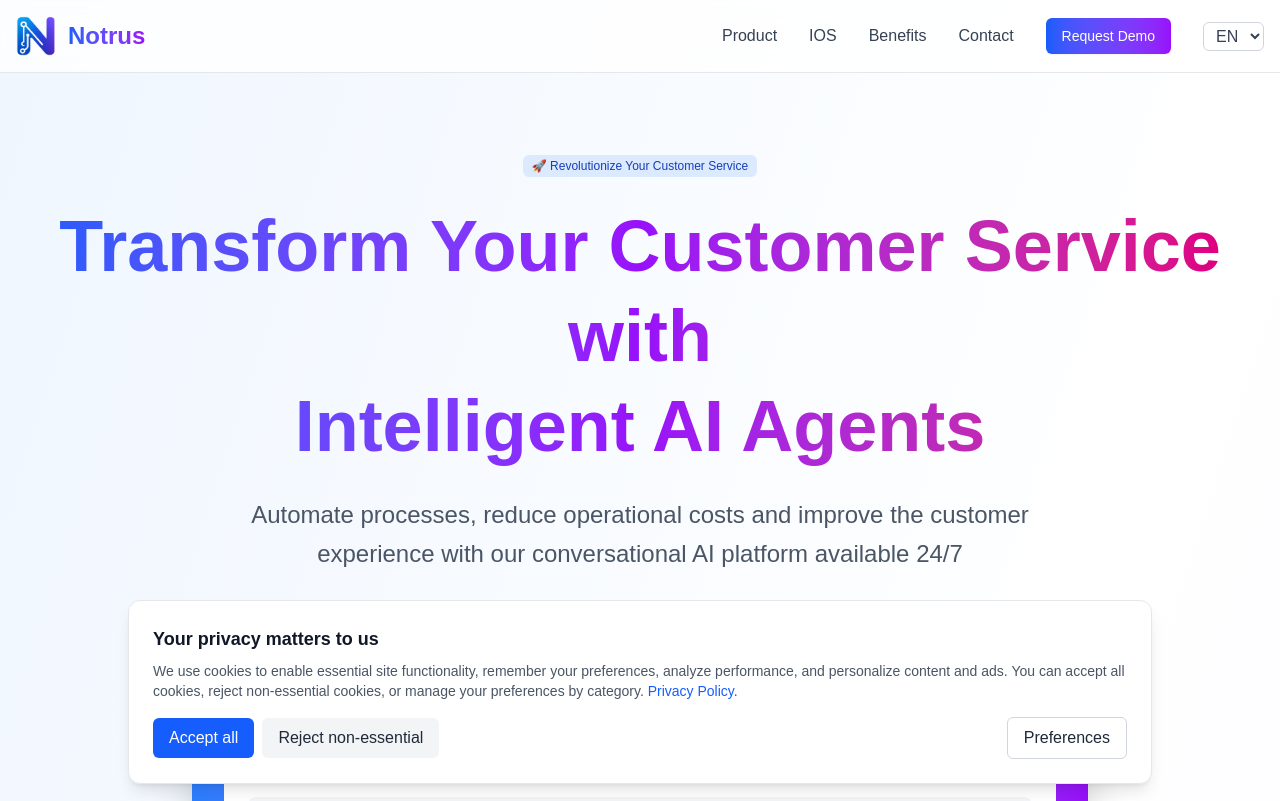
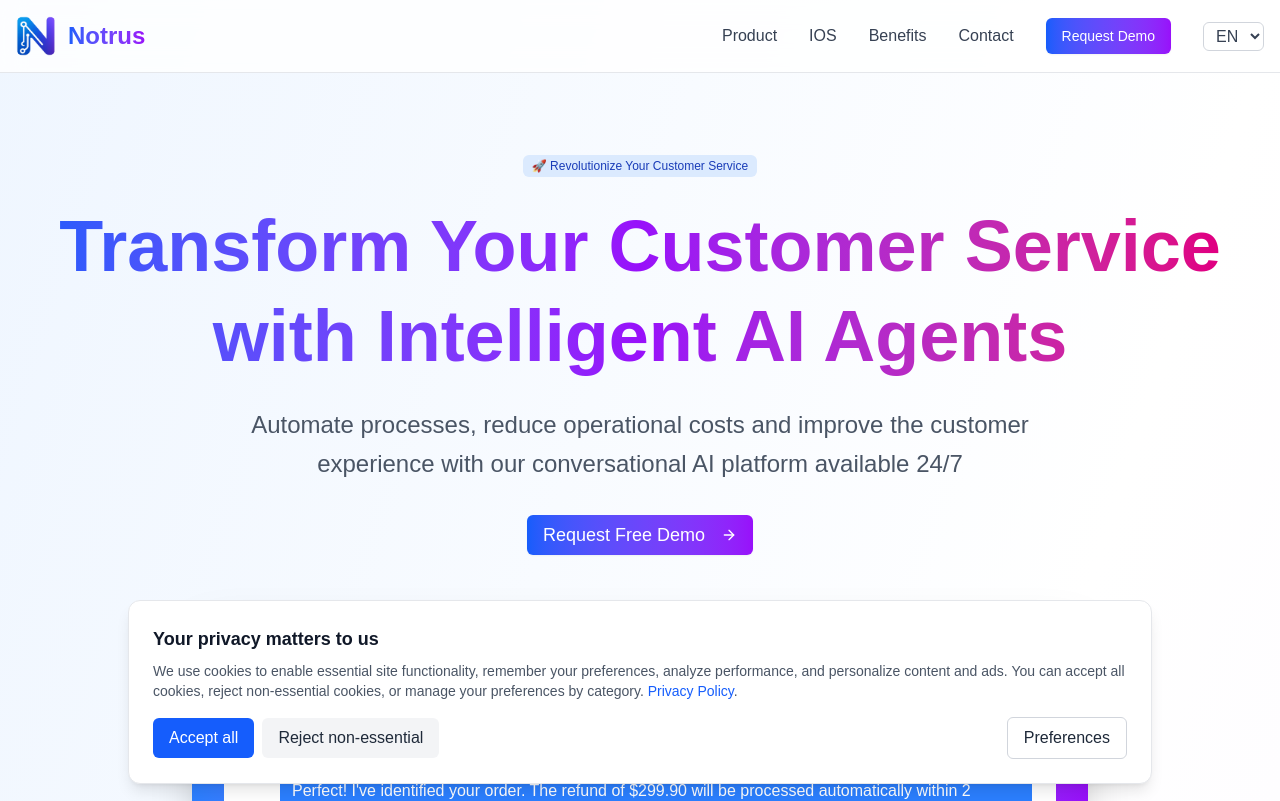
Before and after one commit to Notrus-ai/notrus-site, a Next.js app: page /en in a window 1280 px wide. Shown: the top 801 px of the page. Built offline with nearby package versions, Linux system fonts and the light colour scheme.

Commit message:
removed span from h1

```diff
--- a/src/components/ui/HeroSection.tsx
+++ b/src/components/ui/HeroSection.tsx
@@ -14,8 +14,7 @@ export function HeroSection({ t }: HeroSectionProps) {
             <Badge className="mb-6 bg-blue-100 text-blue-800">{t('heroBadge')}</Badge>
 
             <h1 className="text-5xl md:text-7xl font-bold mb-6 bg-gradient-to-r from-blue-600 via-purple-600 to-pink-600 bg-clip-text text-transparent leading-tight">
-                {t('heroTitle1')}
-                <span className="block">{t('heroTitle2')}</span>
+                {t('heroTitle1')} {t('heroTitle2')}
             </h1>
 
             <p className="text-xl md:text-2xl text-gray-600 mb-8 max-w-4xl mx-auto leading-relaxed">
```
